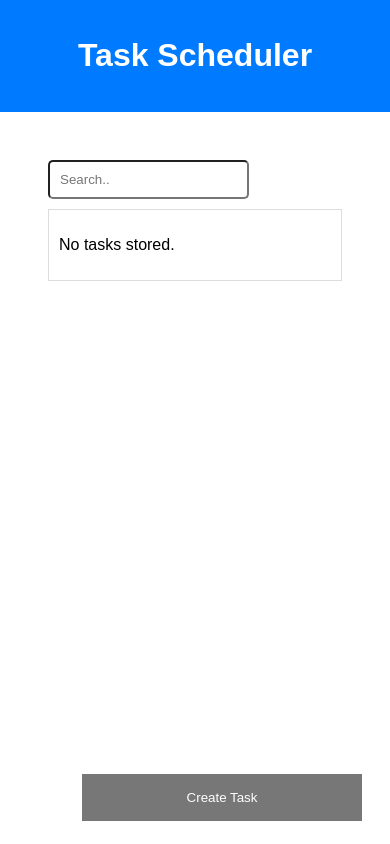
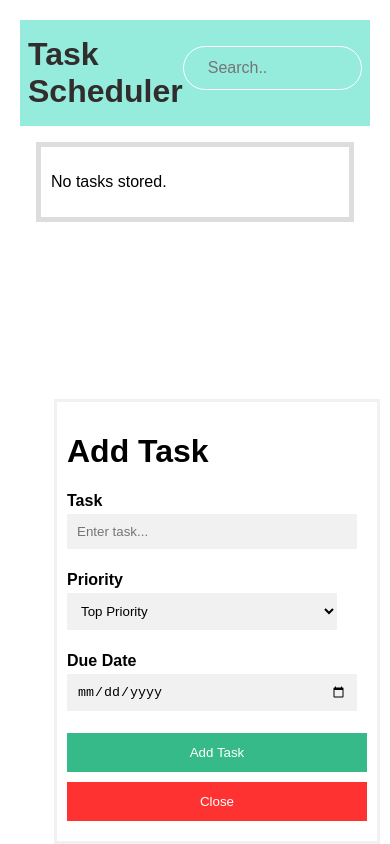
Before and after one commit to anurag1391/task-scheduler, a plain HTML site: page src/index.html in a window 390 px wide. Both pictures are taken after a click on the button "Create Task". Drawn offline with Linux system fonts and the light colour scheme.

Commit message:
update to design

```diff
--- a/src/index.css
+++ b/src/index.css
@@ -1,31 +1,25 @@
 body {
   font-family: Arial, sans-serif;
-	margin: 0;
-	padding: 0;
+  margin: 20px;
+  padding: 10;
 }
 
-header {
-	background-color: #007bff;
-	color: white;
-	text-align: center;
-	padding: 1rem 0;
-}
+/* header {
+  background-color: #95ebdc;
+  color: rgb(49, 45, 45);
+  padding: 1rem 1cap;
+  text-align: left;
+} */
 
 main {
-	max-width: 700px;
   margin: 0 auto;
   padding: 3rem;
 }
 
-/* .task-form {
-	display: flex;
-	gap: 20px;
-	margin-bottom: 20px;
-} */
-
 .task-list {
-	border: 1px solid #ddd;
+  border: 5px solid #ddd;
   padding: 10px;
+  width: auto;
 }
 
 .task {
@@ -36,7 +30,23 @@ main {
   padding: 5px;
   border: 1px solid #ccc;
   border-radius: 5px;
+  max-width: auto;
+  gap: 10px;
+  overflow: hidden;
 }
+
+/* .task {
+  display: flex;
+  flex-direction: column;
+  gap: 10px;
+  padding: 10px;
+  border: 1px solid #ccc;
+  border-radius: 5px;
+  margin-bottom: 10px;
+  background-color: #fff;
+  max-width: 300px; /* Set the fixed width for the task element
+  overflow: hidden;
+} */
 
 .task button {
   background-color: #28a745;
@@ -45,31 +55,52 @@ main {
   border-radius: 3px;
   cursor: pointer;
 }
-
-.search-field{
-	padding: 10px;
-	border-radius: 5px;
-margin-bottom: 10px;
-	/* width: 700px;
-	height: 32px;
-	box-sizing: border-box; */
-
+header {
+  background-color: #95ebdc;
+  color: rgb(49, 45, 45);
+  padding: 1rem 1cap;
+  display: flex;
+  justify-content: space-between;
+  align-items: center;
 }
 
-input[type=texts] {
-	float:right;
-	width: 60px;
-	-webkit-transition: width 0.4s ease-in-out;
-	transition: width 0.4s ease-in-out;
+header h1 {
+  margin: 0;
 }
 
-  /* When the input field gets focus, change its width to 100% */
-  input[type=texts]:focus {
-	width: 70%;
+.search-field {
+  padding: 12px 24px;
+  background-color: transparent;
+  transition: transform 250ms ease-in-out;
+  font-size: 20px;
+  line-height: 18px;
+  color: #cccc89;
+  background-color: transparent;
+  background-repeat: no-repeat;
+  background-size: 18px 18px;
+  background-position: 95% center;
+  border-radius: 50px;
+  border: 1px solid #ffffff;
+  transition: all 250ms ease-in-out;
+  backface-visibility: hidden;
+  transform-style: preserve-3d;
+  width: 100%;
+  max-width: 300px;
+  margin-bottom: 10px;
 }
 
+.search-field:hover,
+.search-field:focus {
+  outline: 0;
+  border: 1px solid transparent;
+  border-bottom: 1px solid #e2e2dc;
+  border-radius: 0;
+  background-position: 100% center;
+}
+
+
 .container {
-    width: 80%;
+  width: 100%;
   max-width: 1200px;
   margin: 0 auto;
   padding: 20px;
@@ -78,56 +109,40 @@ input[type=texts] {
   border-radius: 8px;
 }
 
-.create-task{
-	float:right;
-	padding-bottom: px;
-
-}
-
-
-
-/* Button used to open the contact form - fixed at the bottom of the page */
-.create-task{
-  background-color: #555;
-  color: white;
+.create-task {
+  background-color: #95ebdc;
+  color: rgb(66, 63, 63);
   padding: 16px 20px;
-  border: none;
   cursor: pointer;
-  opacity: 0.8;
+  opacity: 10;
   position: fixed;
-  bottom: 23px;
-  right: 28px;
+  border: 2px solid #ffffff;
+  bottom: 20px;
+  right: 20px;
   width: 280px;
 }
 
-/* The popup form - hidden by default */
-.form-popup {
-  display:flex;
+.form-popup,
+.editForm-popup {
+  display: flex;
   position: fixed;
   bottom: 0;
-  right: 500px;
+  right: 20px;
   border: 3px solid #f1f1f1;
   z-index: 9;
 }
 
-.editForm-popup {
-  display:flex;
-  position: fixed;
-  bottom: 0;
-  right: 1000px;
-  border: 3px solid #f1f1f1;
-  z-index: 9;
-}
-
-/* Add styles to the form container */
 .form-container {
   max-width: 300px;
   padding: 10px;
   background-color: white;
 }
 
-/* Full-width input fields */
-.form-container input[type=text], .form-container select[id=priority], .form-container select[id=edit-Status], .form-container select[id=edit-priority], .form-container input[type=date] {
+.form-container input[type=text],
+.form-container select[id=priority],
+.form-container select[id=edit-Status],
+.form-container select[id=edit-priority],
+.form-container input[type=date] {
   width: 90%;
   padding: 15px;
   margin: 4px 0 22px 0;
@@ -135,13 +150,15 @@ input[type=texts] {
   background: #f1f1f1;
 }
 
-/* When the inputs get focus, do something */
-.form-container input[type=text]:focus, .form-container input[type=date]:focus, .form-container select[id=edit-priority]:focus,  .form-container select[id=edit-Status]:focus, .form-container select[id=edit-priority]:focus {
+.form-container input[type=text]:focus,
+.form-container input[type=date]:focus,
+.form-container select[id=edit-priority]:focus,
+.form-container select[id=edit-Status]:focus,
+.form-container select[id=edit-priority]:focus {
   background-color: #ddd;
   outline: none;
 }
 
-/* Set a style for the submit/login button */
 .form-container .btn {
   background-color: #04AA6D;
   color: white;
@@ -149,17 +166,16 @@ input[type=texts] {
   border: none;
   cursor: pointer;
   width: 100%;
-  margin-bottom:10px;
+  margin-bottom: 10px;
   opacity: 0.8;
 }
 
-/* Add a red background color to the cancel button */
 .form-container .cancel {
   background-color: red;
 }
 
-/* Add some hover effects to buttons */
-.form-container .btn:hover, .open-button:hover {
+.form-container .btn:hover,
+.open-button:hover {
   opacity: 1;
 }
 
@@ -178,7 +194,6 @@ input[type=texts] {
 
 .task.in-process {
   background-color: #ffffcc; /* Light yellow */
-
 }
 
 .task.hold {
@@ -188,3 +203,54 @@ input[type=texts] {
 .task.complete {
   background-color: #ccffcc; /* Light green */
 }
+
+/* Responsive Styles */
+@media (max-width: 768px) {
+  main {
+      padding: 1rem;
+  }
+
+  .create-task {
+      bottom: 10px;
+      right: 10px;
+      width: 100%;
+      max-width: 200px;
+  }
+
+  .form-popup,
+  .editForm-popup {
+      right: 10px;
+      max-width: 90%;
+  }
+}
+
+@media (max-width: 480px) {
+  header {
+      padding: 1rem 0.5rem;
+  }
+
+  .search-field {
+      font-size: 16px;
+  }
+
+  .form-container input[type=text],
+  .form-container select[id=priority],
+  .form-container select[id=edit-Status],
+  .form-container select[id=edit-priority],
+  .form-container input[type=date] {
+      padding: 10px;
+  }
+
+  .form-container .btn {
+      padding: 12px 16px;
+  }
+
+  .task {
+      flex-direction: column;
+      align-items: flex-start;
+  }
+
+  .task button {
+      margin-top: 10px;
+  }
+}
--- a/src/index.html
+++ b/src/index.html
@@ -9,11 +9,10 @@
 <body>
     <header>
         <h1>Task Scheduler</h1>
+        <input class="search-field" type="text" id="search" placeholder="Search..">
     </header>
     <main>
         <div>
-
-            <input class="search-field" type="text" id="search" placeholder="Search.."> &nbsp;&nbsp;&nbsp;
             <button class="create-task" type="button" id="addtasks" onclick="openTaskForm()">Create Task</button>
         </div>
         <div class="form-popup" id="myForm">
@@ -33,21 +32,13 @@
                 <button type="button" class="btn cancel" onclick="closeTaskForm()">Close</button>
             </form>
         </div>
-
-        <!-- <div id="myForm" style="display:none;">
-            <h2>Edit Task</h2>
-            <input type="text" id="edit-task" placeholder="Edit task">
-            <input type="text" id="edit-priority" placeholder="Edit priority">
-            <input type="date" id="edit-deadline" placeholder="Edit deadline">
-            <button id="save-task">Save</button>
-        </div> -->
         <div class="editForm-popup" id="editForm">
             <form class="form-container">
                 <h1>Edit Task</h1>
                 <label for="task1"><b>Task</b></label>
                 <input type="text" placeholder="Enter task..." name="task" id="edit-task" required>
                 <label for="priority"><b>Priority</b></label>
-                <select id="edit-priority" type="priority" name="task" >
+                <select id="edit-priority" type="priority" name="task">
                     <option value="top">Top Priority</option>
                     <option value="middle">Middle Priority</option>
                     <option value="low">Less Priority</option>
@@ -60,11 +51,11 @@
                 </select>
                 <label for="deadline"><b>Due Date</b></label>
                 <input type="date" id="edit-deadline" required>
-                <button id="save-task" type="button" class="btn" >Save</button>
+                <button id="save-task" type="button" class="btn">Save</button>
                 <button type="button" class="btn cancel" onclick="closeTaskForms()">Close</button>
             </form>
         </div>
-        <div class="task-list" id="task-list" onclick="">
+        <div class="task-list" id="task-list">
             <!-- Tasks will be added here dynamically -->
         </div>
     </main>
--- a/src/index.js
+++ b/src/index.js
@@ -11,50 +11,44 @@ document.addEventListener('DOMContentLoaded', function() {
     const editDeadlineInput = document.getElementById("edit-deadline");
     const editStatusInput = document.getElementById("edit-Status");
     const saveTaskButton = document.getElementById("save-task");
-    // let isFormOpen = document.getElementById("myForm");
+
     formPopup.style.display = "none";
     document.getElementById('editForm').style.display = 'none'
-    let editIndex = -1; // New variable to keep track of the task being edited
+    let editIndex = -1;
 
     addTaskButton.addEventListener("click", () => {
-        formPopup.style.display = "block";
         const task = taskInput.value;
         const priority = priorityInput.value;
         const deadline = deadlineInput.value;
 
         if (task.trim() === "" || deadline === "") {
             alert("Please add task details.");
-            return; // Don't add task if task or deadline is empty
+            return;
         }
 
         const selectedDate = new Date(deadline);
         const currentDate = new Date();
         if (selectedDate <= currentDate) {
             alert("Please select an upcoming date for the deadline.");
-            return; // Don't add task if deadline is not in the future
+            return;
         }
 
         if (editIndex > -1) {
-            // Update existing task
             const status = editStatusInput.value;
             updateTaskInLocalStorage(editIndex, task, priority, deadline, status);
-            editIndex = -1; // Reset editIndex
+            editIndex = -1;
         } else {
-            // Add new task
             const taskItem = createTaskElement(task, priority, deadline, 'in-process', taskList.children.length);
             taskList.appendChild(taskItem);
-            // Store the task in local storage
             storeTaskInLocalStorage(task, priority, deadline, 'in-process');
         }
 
         taskInput.value = "";
         priorityInput.value = "top";
         deadlineInput.value = "";
-        displayStoredData(); // Refresh the task list
-
+        displayStoredData();
         clearInputs();
-         closeTaskForm()
-
+        closeTaskForm();
     });
 
     searchInput.addEventListener("input", searchList);
@@ -79,20 +73,20 @@ document.addEventListener('DOMContentLoaded', function() {
         const taskItem = document.createElement("div");
         taskItem.classList.add("task");
         taskItem.innerHTML = `
-            <p class="task-name">Task: ${task}</p>
+            <p class="task-name">${task}</p>
             <p>Priority: ${priority}</p>
             <p>Deadline: ${deadline}</p>
-            <select class="status">
-              <option value="in-process" ${status === 'in-process' ? 'selected' : ''}>In-process</option>
-              <option value="hold" ${status === 'hold' ? 'selected' : ''}>Hold</option>
-              <option value="complete" ${status === 'complete' ? 'selected' : ''}>Complete</option>
+            <select class="status" id="status">
+                <option value="in-process" ${status === 'in-process' ? 'selected' : ''}>In-process</option>
+                <option value="hold" ${status === 'hold' ? 'selected' : ''}>Hold</option>
+                <option value="complete" ${status === 'complete' ? 'selected' : ''}>Complete</option>
             </select>
             <button class="edit-task">Edit</button>
             <button class="delete-task">Delete</button>`;
 
         const statusDropdown = taskItem.querySelector('.status');
         statusDropdown.addEventListener('change', function() {
-            taskItem.className = 'task'; // Reset class
+            taskItem.className = 'task';
             taskItem.classList.add(statusDropdown.value);
             updateTaskInLocalStorage(index, task, priority, deadline, statusDropdown.value);
         });
@@ -117,16 +111,13 @@ document.addEventListener('DOMContentLoaded', function() {
             deadline: deadline,
             status: status
         };
-        // Retrieve existing tasks from local storage
         let tasks = localStorage.getItem('tasks');
         if (tasks) {
             tasks = JSON.parse(tasks);
         } else {
             tasks = [];
         }
-        // Add the new task to the tasks array
         tasks.push(taskData);
-        // Store the updated tasks array in local storage
         localStorage.setItem('tasks', JSON.stringify(tasks));
     }
 
@@ -140,7 +131,7 @@ document.addEventListener('DOMContentLoaded', function() {
                 tasks[index].deadline = deadline;
                 tasks[index].status = status;
                 localStorage.setItem('tasks', JSON.stringify(tasks));
-                displayStoredData(); // Refresh the task list
+                displayStoredData();
             }
         }
     }
@@ -152,12 +143,12 @@ document.addEventListener('DOMContentLoaded', function() {
             tasks = JSON.parse(tasks);
             tasks.splice(index, 1);
             localStorage.setItem('tasks', JSON.stringify(tasks));
-            displayStoredData(); // Refresh the task list
+            displayStoredData();
         }
     }
 
     function displayStoredData() {
-        taskList.innerHTML = ''; // Clear the existing list
+        taskList.innerHTML = '';
         const storedTasks = localStorage.getItem('tasks');
         if (storedTasks) {
             const tasks = JSON.parse(storedTasks);
@@ -176,8 +167,7 @@ document.addEventListener('DOMContentLoaded', function() {
         editDeadlineInput.value = deadline;
         editStatusInput.value = status;
         editIndex = index;
-        formPopup.style.display = "block";
-        isFormOpen = true;
+        document.getElementById('editForm').style.display = 'flex';
     }
 
     saveTaskButton.addEventListener('click', () => {
@@ -188,54 +178,46 @@ document.addEventListener('DOMContentLoaded', function() {
 
         if (task.trim() === "" || deadline === "") {
             alert("Please add task details.");
-            return; // Don't save task if task or deadline is empty
+            return;
         }
 
         const selectedDate = new Date(deadline);
         const currentDate = new Date();
         if (selectedDate <= currentDate) {
             alert("Please select an upcoming date for the deadline.");
-            return; // Don't save task if deadline is not in the future
+            return;
         }
 
         updateTaskInLocalStorage(editIndex, task, priority, deadline, status);
-        editIndex = -1; // Reset editIndex
-        formPopup.style.display = "none";
-        displayStoredData(); // Refresh the task list
-        isFormOpen = false;
+        editIndex = -1;
+        document.getElementById('editForm').style.display = 'none';
+        displayStoredData();
         closeTaskForms();
     });
 
-    // closeFormButton.addEventListener('click', closeTaskForm);
-
-    // Close the form popup when the ESC key is pressed
     document.addEventListener('keydown', function(event) {
         if (event.key === "Escape" || event.key === "Esc") {
             closeTaskForm();
         }
     });
 
-    // Display stored data on page load
     displayStoredData();
 });
 
 function openTaskForm() {
     document.getElementById("myForm").style.display = "block";
-    isFormOpen = true;
 }
 
 function closeTaskForm() {
     document.getElementById("myForm").style.display = "none";
-    isFormOpen = false;
 }
 
 function closeTaskForms() {
     document.getElementById("editForm").style.display = "none";
-    isFormOpen = false;
 }
+
 function clearInputs() {
-    // Clear input fields
     document.getElementById("task1").value = "";
-    document.getElementById("priority").value = "";
+    document.getElementById("priority").value = "top";
     document.getElementById("deadline").value = "";
 }
```
Lines whose indentation alone changed are shown as unchanged.
